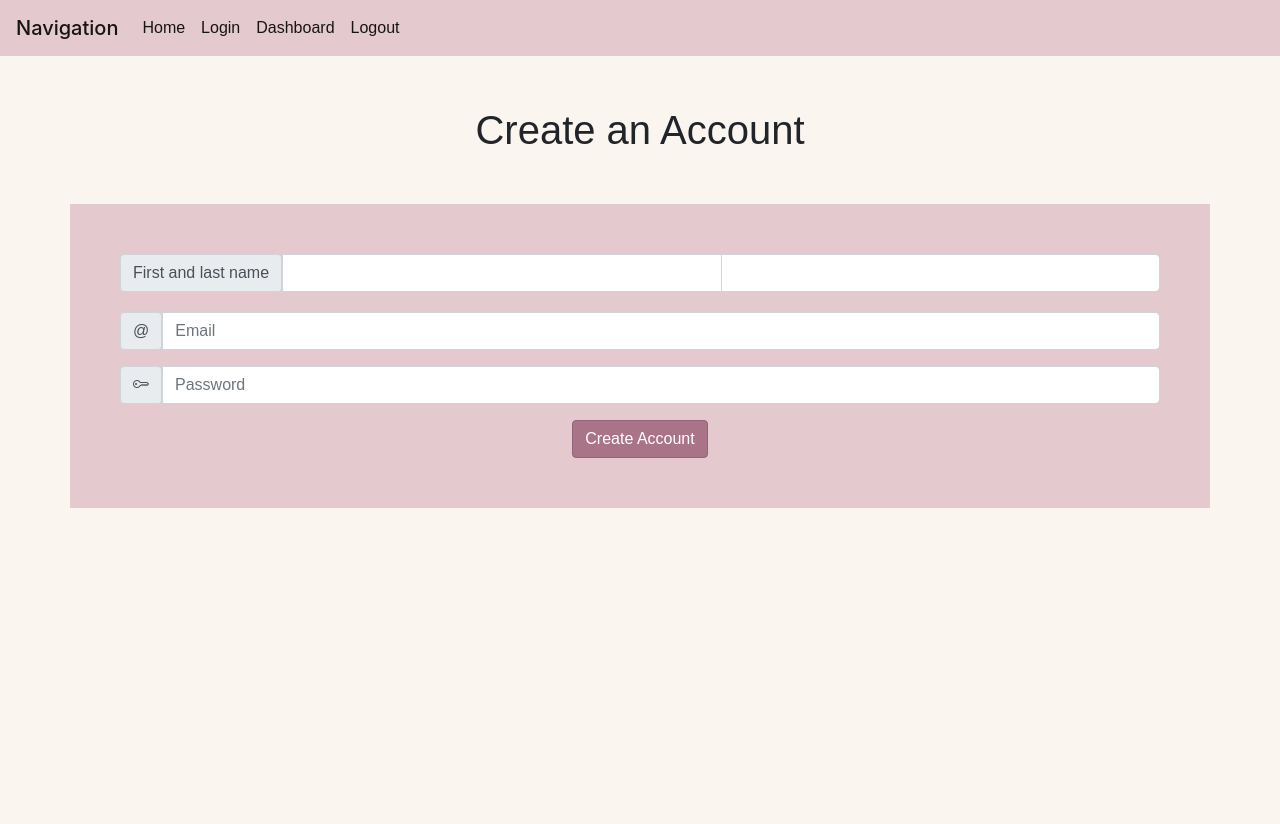
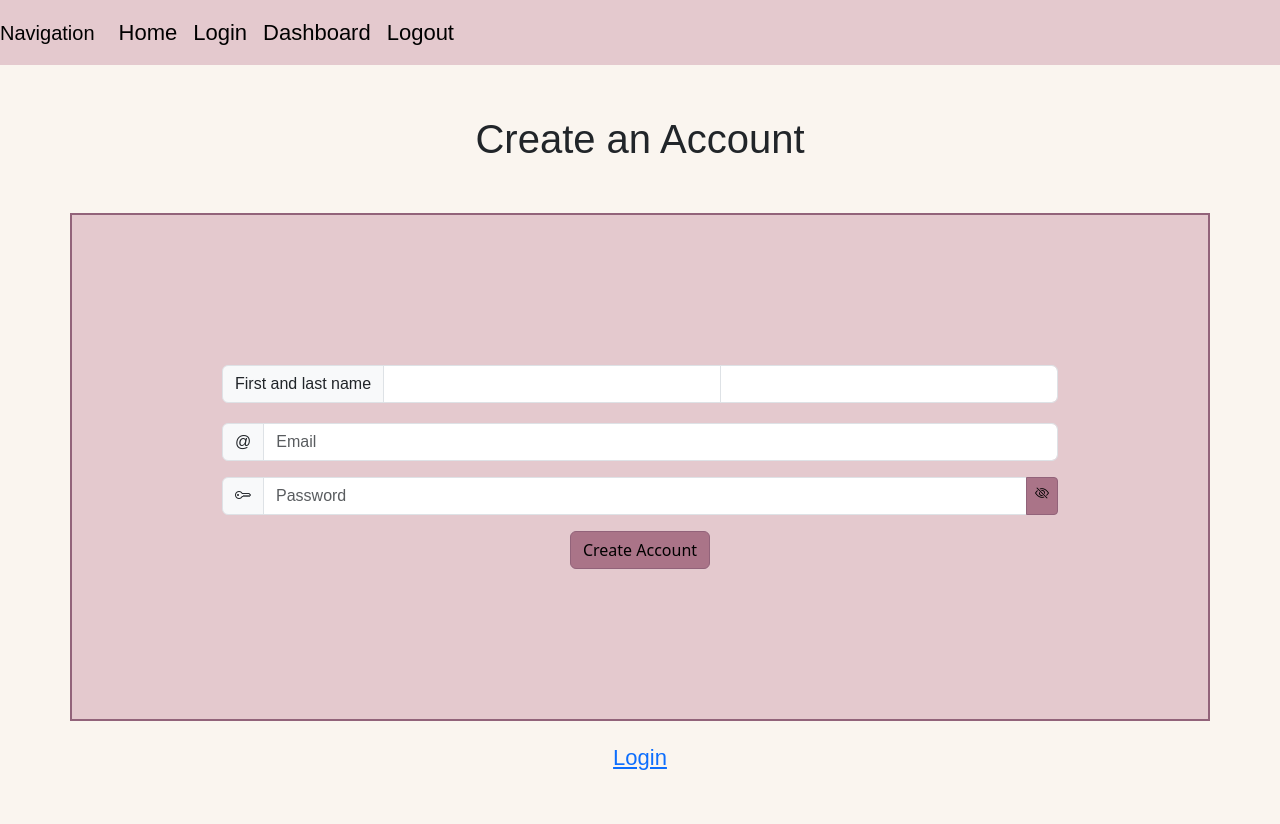
Before and after one commit to alexray113/Get-Organized-App, a Flask app: page /create-account in a window 1280 px wide. Before the commit the page ends 508 px from the top, so only its background shows below. Run offline with Flask 2, Linux system fonts and the light colour scheme; some libraries are stand-ins or nearby versions.

Commit message:
finished styling and debugged as much as possible

```diff
--- a/seed_database.py
+++ b/seed_database.py
@@ -16,12 +16,6 @@
 # run these functions from model.py
 model.connect_to_db(server.app)
 model.db.create_all()
-
-# reminder types
-reminder_email = crud.create_reminder_type('email')
-model.db.session.add(reminder_email)
-reminder_push = crud.create_reminder_type('push')
-model.db.session.add(reminder_push)
 
 
 # loop that generates ten user objects
--- a/server.py
+++ b/server.py
@@ -6,11 +6,14 @@
 from model import connect_to_db, db
 import crud
 
+from flask_bcrypt import Bcrypt
+
 from jinja2 import StrictUndefined
 
 app = Flask(__name__)
 app.secret_key = "dev"
 app.jinja_env.undefined = StrictUndefined
+bcrypt = Bcrypt(app)
 
 # app route to homepage
 @app.route("/")
@@ -18,6 +21,12 @@
     """Load the homepage."""
 # renders homepage.html template
     return render_template('starting-page.html')
+
+# app route to carousel
+@app.route("/carousel")
+def display_carousel():
+
+    return render_template('carousel-page.html')
 
 #app route to create user page
 @app.route("/create-account")
@@ -46,13 +55,6 @@
     """Displays braindump page"""
 # renders braindump.html template
     return render_template('braindump.html')
-
-# app route to reminders page
-@app.route('/reminders')
-def display_reminders():
-    """Displays reminders page"""
-# renders reminders.html template
-    return render_template('reminders.html')
 
 # app route to to-dos page
 @app.route('/to-dos')
@@ -109,6 +111,7 @@
     password = request.form.get('password')
     # uses post request variable as argument for get_user_by email crud.py function
     # to query user database and save user_object to variable user object
+
     user_object = crud.get_user_by_email(user_email)
     if user_object:
     # saves user_object password, user id, email, and first name to variables
@@ -165,6 +168,8 @@
     password = request.form.get('password')
     # passes user_email variable to get_user_by_email crud.py function to query
     # database and check for existence of user
+
+    # hash password
     if crud.get_user_by_email(user_email):
         # if user exists flashes message
         flash('This user already exists. Please enter a new email.')
--- a/static/Css/styles.css
+++ b/static/Css/styles.css
@@ -1,8 +1,36 @@
+/* site wide styling */
+
+#heading-div {
+    margin: 50px;
+    text-align: center;
+}
+
+#link-div {
+    text-align: center;
+    margin-top: 20px;
+}
+
+#sub-heading-div {
+
+    padding-bottom: 15px;
+    padding-top: 15px;
+}
+
+#content-div {
+    background-color: #E4C9CE;
+    text-align: center;
+    padding: 150px;
+}
+
+.flash-msg {
+    text-shadow: 1px 1px 2px #92637A;
+}
 
 /* base elements */
 
 body {
     background-color: #FAF5EF;
+    margin-bottom: 50px;
  }
 
  h1, h3, h5 {
@@ -12,6 +40,8 @@
 
 input, span, textarea, li, label, a, p {
     font-family: 'Montserrat', sans-serif;
+    font-size: 22px;
+    font-weight: 100;
 }
 
 
@@ -28,6 +58,10 @@
 
 .navbar {
     background-color: #E4C9CE;
+}
+
+.navbar-ul {
+    font-size: 15px !important;
 }
 
 
@@ -50,7 +84,6 @@
     font-size: 30px;
     background-color: #E4C9CE;
 }
-
 
 /* user profile */
 
@@ -79,12 +112,9 @@
     padding-top: 20px;
 }
 
-.bd-btn {
-    margin-bottom: 5px;
-}
-
 .bd-text {
     flex-wrap: wrap;
+    margin-bottom: 10px;
 }
 
 /* to do's */
@@ -115,7 +145,7 @@
 
 #link-div {
     text-align: center;
-    padding-top: 100px;
+    margin-top: 20px;
 }
 
 #sub-heading-div {
@@ -127,17 +157,10 @@
 #content-div {
     background-color: #E4C9CE;
     text-align: center;
-    padding: 50px;
+    padding: 150px;
+    border: 2px solid #92637A;
 }
 
 .flash-msg {
     text-shadow: 1px 1px 2px #92637A;
 }
-
-/* carousel */
-
-/* .carousel-inner > .item >img{
-    min-height : 150px;
-    max-height : 150px;
-    width : 75%;
-  } */
--- a/templates/base.html
+++ b/templates/base.html
@@ -6,7 +6,7 @@
     <!-- Google font-->
     <link href="https://fonts.googleapis.com/css2?family=Mulish&amp;display=swap" rel="stylesheet">
     <!-- Bootstrap CSS -->
-    <link rel="stylesheet" href="https://cdn.jsdelivr.net/npm/bootstrap@4.0.0/dist/css/bootstrap.min.css" integrity="sha384-Gn5384xqQ1aoWXA+058RXPxPg6fy4IWvTNh0E263XmFcJlSAwiGgFAW/dAiS6JXm" crossorigin="anonymous">
+    <link href="https://cdn.jsdelivr.net/npm/bootstrap@5.3.0-alpha1/dist/css/bootstrap.min.css" rel="stylesheet" integrity="sha384-GLhlTQ8iRABdZLl6O3oVMWSktQOp6b7In1Zl3/Jr59b6EGGoI1aFkw7cmDA6j6gD" crossorigin="anonymous">
     <link rel="stylesheet" href="https://cdn.jsdelivr.net/npm/bootstrap-icons@1.10.3/font/bootstrap-icons.css">
     <!-- css stylesheet -->
     <link rel="stylesheet" href="/static/Css/styles.css">
@@ -20,7 +20,7 @@
   </head>
   <body>
     <div>
-    <nav class="navbar navbar-expand-sm navbar-light">
+    <nav class="navbar navbar-expand-sm">
         <a
           href="#"
           class="navbar-brand mb-0 h1">
@@ -40,7 +40,7 @@
         <div
           class="collapse navbar-collapse"
           id="navbarNav">
-          <ul class="navbar-nav">
+          <ul class="navbar-nav navbar-ul">
             <li class="nav-item active">
               <a href="/" class="nav-link active">
                 Home
--- a/templates/braindump.html
+++ b/templates/braindump.html
@@ -15,6 +15,8 @@
                         id="bd-text-area"
                         class="form-control"
                         name="bd_content"
+                        rows="10"
+                        cols="50"
                         placeholder="Take some time to empty your brain here..."></textarea>
                     <br>
                         <button type="submit" class="btn btn-info" name="submit" value="submit">Submit</button>
--- a/templates/create-account.html
+++ b/templates/create-account.html
@@ -22,10 +22,15 @@
             </div>
             <div class="input-group mb-3">
               <span class="input-group-text" id="form-input"><i class="bi bi-key"></i></span>
-              <input type="text" name="password" class="form-control" placeholder="Password" aria-describedby="basic-addon2">
+              <input type="password" name="password" id="password" class="form-control" placeholder="Password" aria-describedby="basic-addon2">
+              <i class="bi bi-eye-slash btn btn-info btn-sm" id="togglePassword"></i>
             </div>
+
             <input class="btn btn-info" type="submit" value="Create Account">
           </form>
+      </div>
+      <div id="link-div">
+        <a class="primary-link" href="/user_login">Login</a>
       </div>
 
 
--- a/templates/saved_braindumps.html
+++ b/templates/saved_braindumps.html
@@ -11,7 +11,8 @@
                 <form action="/update-bd"  method="POST">
                     <input type="text" class="form-control" value="{{ bd_title }}">
                     <input type="hidden" id="bd_id" name="bd_id" value="{{ bd_id}}"></input>
-                    <textarea class="form-control" id="bd-text-area" name="edit-bd-text">{{ bd_text }}</textarea>
+                    <textarea class="form-control" id="bd-text-area" name="edit-bd-text" rows="10"
+                    cols="50">{{ bd_text }}</textarea>
                     <br>
                         <button type="submit" name="{{ bd_id }}" value="submit">Submit</button>
                     </form>
--- a/templates/starting-page.html
+++ b/templates/starting-page.html
@@ -8,7 +8,7 @@
         <div id="heading-div">
             <h1>Welcome!</h1>
         </div>
-        <div class="container" id="content-div">
+        <div class="container sp-div" id="content-div">
             <p>This app is designed to give you a space to empty
                 your brain so you can better organize your thoughts.</p>
 
@@ -22,6 +22,4 @@
 
             <p>Happy organizing!</p>
         </div>
-
-
 {% endblock %}
--- a/templates/user_login.html
+++ b/templates/user_login.html
@@ -13,7 +13,8 @@
     </div>
     <div class="input-group mb-3">
       <span class="input-group-text" id="form-input"><i class="bi bi-key"></i></span>
-      <input type="text" class="form-control" name="password" placeholder="Password" aria-describedby="basic-addon2">
+      <input type="password" name="password" id="password" class="form-control" placeholder="Password" aria-describedby="basic-addon2">
+      <i class="bi bi-eye-slash btn btn-info btn-sm" id="togglePassword"></i>
     </div>
     <input class="btn btn-info" type="submit" value="Login">
   </form>
--- a/templates/user_profile.html
+++ b/templates/user_profile.html
@@ -13,7 +13,7 @@
         <div class="dropdown">
             <button
                 class="btn btn-info dropdown-toggle"
-                type="button"
+                role="button"
                 data-bs-toggle="dropdown"
                 aria-expanded="false">
                 What would you like to do?
```
Also changed, not shown: crud.py (+1 -37 lines), model.py (+2 -16 lines), requirements.txt (+14 -0 lines), static/js/app.js (+21 -0 lines).
